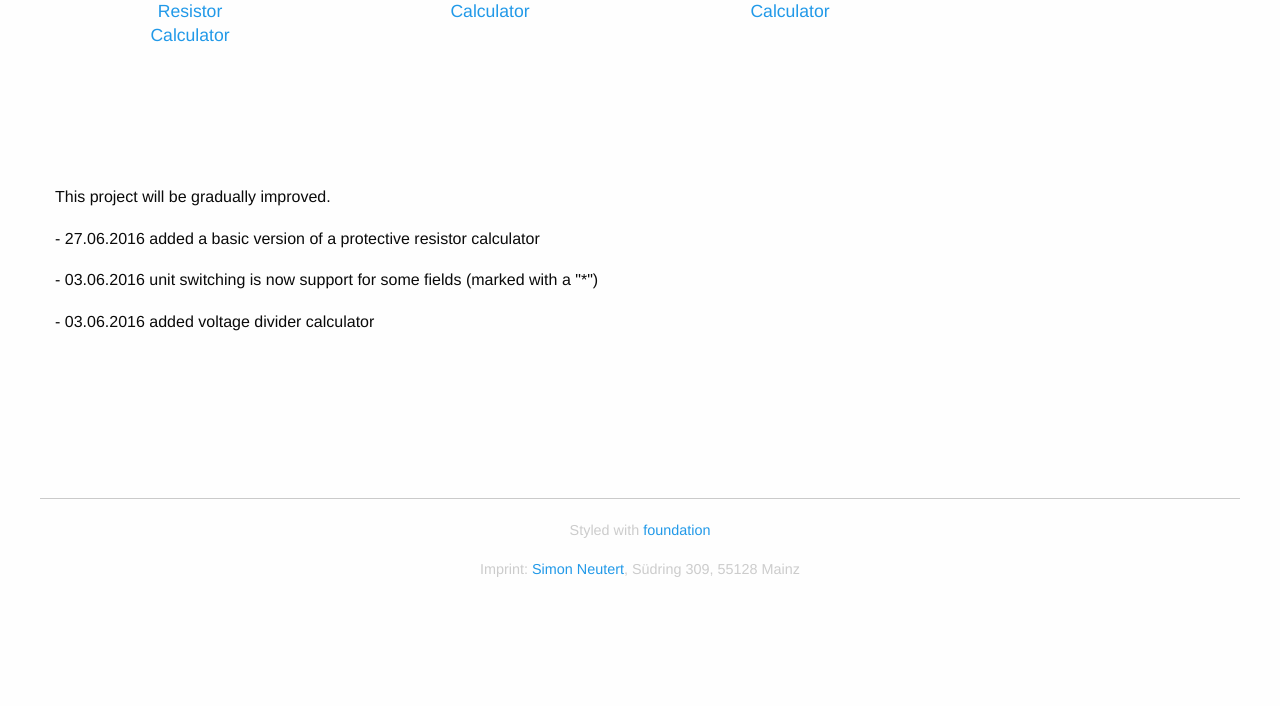
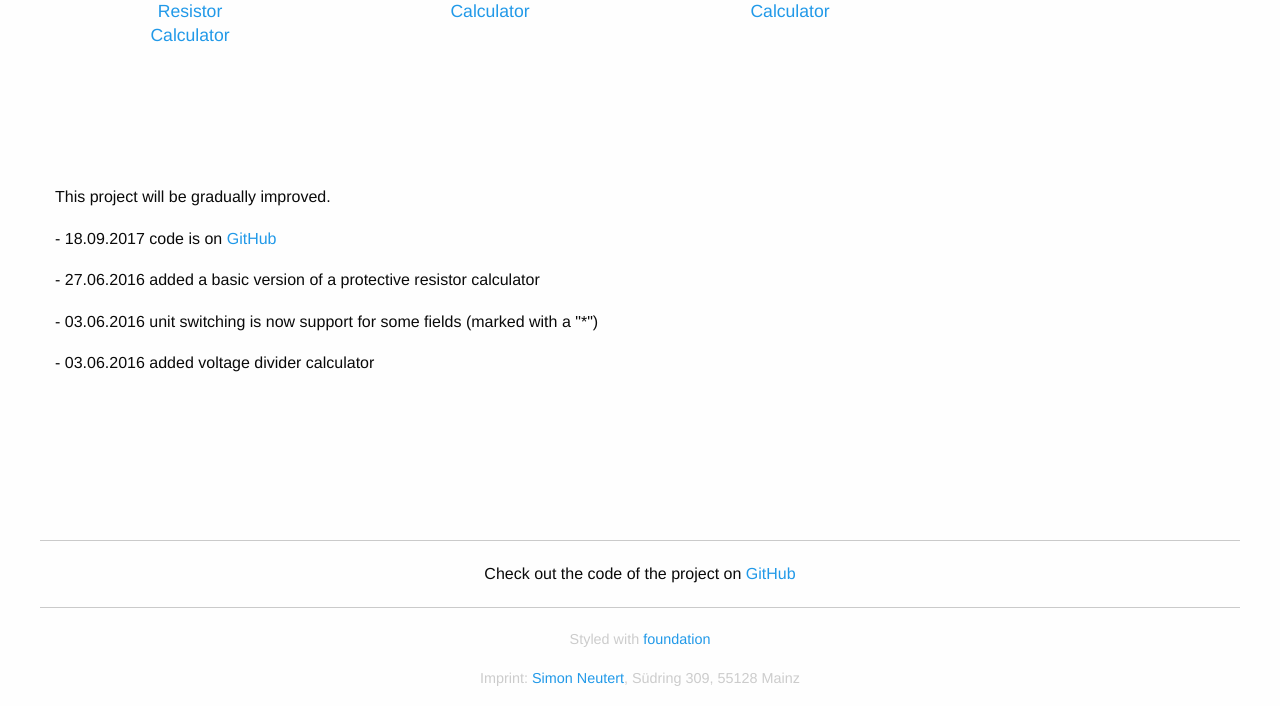
Before and after one commit to PavelKar/of-things, a PHP site: page /index.php in a window 1280 px wide. Shown: the part 452-1158 px from the top of the page. Before the commit the page ends 1029 px from the top, so only its background shows below. Run offline with PHP 8.4, Linux system fonts and the light colour scheme.

Commit message:
added links to github repo

```diff
--- a/footer.php
+++ b/footer.php
@@ -1,5 +1,7 @@
   </body>
   <footer>
+    <hr>
+    <p class="text-center">Check out the code of the project on <a href="https://github.com/simonneutert/of-things" target="_blank">GitHub</a></p>
     <hr>
     <p class="footer-text text-center">Styled with <a href="http://foundation.zurb.com" target="_blank">foundation</a></p>
     <p class="footer-text text-center">Imprint: <a href="http://www.trojanischeresel.de">Simon Neutert</a>, Südring 309, 55128 Mainz</p>
--- a/index.php
+++ b/index.php
@@ -39,6 +39,7 @@
 	<div class="row">
     <div class="large-9 columns">
 			<p>This project will be gradually improved.</p>
+			<p>- 18.09.2017 code is on <a href="https://github.com/simonneutert/of-things" target="_blank">GitHub</a></p>
 			<p>- 27.06.2016 added a basic version of a protective resistor calculator</p>
 			<p>- 03.06.2016 unit switching is now support for some fields (marked with a "*")</p>
 			<p>- 03.06.2016 added voltage divider calculator</p>
```
